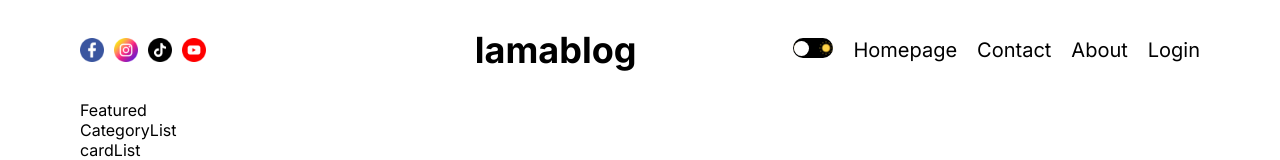
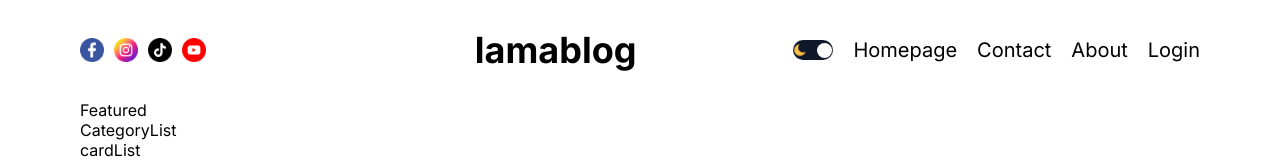
Before and after one commit to FathimaHamna/Blog-App, a Next.js app: page / in a window 1280 px wide. Shown: the top 160 px of the page. Built offline with nearby package versions, Linux system fonts and the light colour scheme.

Commit message:
contextAPI

```diff
--- a/src/app/globals.css
+++ b/src/app/globals.css
@@ -20,6 +20,20 @@ a{
     color: inherit;
     text-decoration: none;
 }
+
+.dark {
+    --bg: #0f172a;
+    --textColor: #ddd;
+    --softBg: #1f273a;
+    --softTextColor: #a6a6a6;
+  }
+
+  .light {
+    --bg: white;
+    --textColor: black;
+    --softBg: #f0f0f0;
+    --softTextColor: #626262;
+  }
 
 .container{
     min-height: 100vh;
--- a/src/app/layout.js
+++ b/src/app/layout.js
@@ -2,6 +2,8 @@ import Navbar from '@/components/navbar/Navbar'
 import Footer from '@/components/footer/Footer'
 import './globals.css'
 import { Inter } from 'next/font/google'
+import { ThemeContextProvider } from '@/context/ThemeContext'
+import ThemeProvider from '@/providers/ThemeProvider'
 
 const inter = Inter({ subsets: ['latin'] })
 
@@ -14,6 +16,8 @@ export default function RootLayout({ children }) {
   return (
     <html lang="en">
       <body className={inter.className}>
+        <ThemeContextProvider>
+          <ThemeProvider>
         <div className="container">
         <div className='wrapper'>
           <Navbar />
@@ -21,6 +25,8 @@ export default function RootLayout({ children }) {
           <Footer />
           </div>
           </div>
+          </ThemeProvider>
+          </ThemeContextProvider>
         </body>
     </html>
   )
--- a/src/components/navbar/navbar.module.css
+++ b/src/components/navbar/navbar.module.css
@@ -21,6 +21,7 @@
 
 .links{
     display: flex;
+    align-items: center;
     gap: 20px;
     flex: 1;
     font-size: 20px;
--- a/src/components/themeToggle/ThemeToggle.jsx
+++ b/src/components/themeToggle/ThemeToggle.jsx
@@ -1,16 +1,32 @@
-import React from 'react'
-import styles from "./themeToggle.module.css"
-import Image from 'next/image';
+"use client"
+import Image from "next/image";
+import styles from "./themeToggle.module.css";
+import { useContext } from "react";
+import { ThemeContext } from "@/context/ThemeContext";
 
 const ThemeToggle = () => {
+  const { toggle, theme } = useContext(ThemeContext);
+
   return (
-    <div className={styles.container}>
+    <div
+      className={styles.container}
+      onClick={toggle}
+      style={
+        theme === "dark" ? { backgroundColor: "white" } : { backgroundColor: "#0f172a" }
+      }
+    >
       <Image src="/moon.png" alt="" width={14} height={14} />
-      <div className={styles.ball}></div>
+      <div
+        className={styles.ball}
+        style={
+          theme === "dark"
+            ? { left: 1, background: "#0f172a" }
+            : { right: 1, background: "white" }
+        }
+      ></div>
       <Image src="/sun.png" alt="" width={14} height={14} />
-
     </div>
   );
-}
+};
 
-export default ThemeToggle
+export default ThemeToggle;
--- a/src/components/themeToggle/themeToggle.module.css
+++ b/src/components/themeToggle/themeToggle.module.css
@@ -6,7 +6,6 @@
     display: flex;
     align-items: center;
     justify-content: space-between;
-    background-color: black;
     position: relative;
 
 }
@@ -17,5 +16,4 @@
     border-radius: 50%;
     background-color: white;
     position: absolute;
-    left: 1px;
 }
--- /dev/null
+++ b/src/context/ThemeContext.jsx
@@ -0,0 +1,33 @@
+
+"use client";
+
+import { createContext, useEffect, useState } from "react";
+
+export const ThemeContext = createContext();
+
+const getFromLocalStorage = () => {
+  if (typeof window !== "undefined") {
+    const value = localStorage.getItem("theme");
+    return value || "light";
+  }
+};
+
+export const ThemeContextProvider = ({ children }) => {
+  const [theme, setTheme] = useState(() => {
+    return getFromLocalStorage();
+  });
+
+  const toggle = () => {
+    setTheme(theme === "light" ? "dark" : "light");
+  };
+
+  useEffect(() => {
+    localStorage.setItem("theme", theme);
+  }, [theme]);
+
+  return (
+    <ThemeContext.Provider value={{ theme, toggle }}>
+      {children}
+    </ThemeContext.Provider>
+  );
+};
--- /dev/null
+++ b/src/providers/ThemeProvider.jsx
@@ -0,0 +1,21 @@
+"use client"
+
+import React, { useEffect, useContext, useState } from 'react'
+import {ThemeContext} from '@/context/ThemeContext';
+
+const ThemeProvider = ({children}) => {
+    const {theme} = useContext(ThemeContext);
+    const [mounted,setMounted] = useState(false);
+
+    useEffect(() =>{
+        setMounted(true);
+    }, []);
+
+
+if(mounted){
+    return <div className={theme}>{children}</div>;
+};
+
+};
+
+export default ThemeProvider;
```
